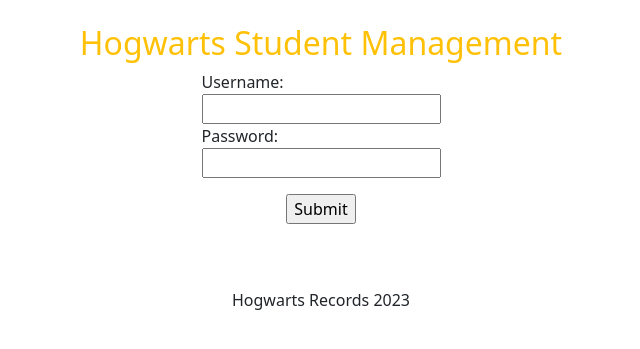
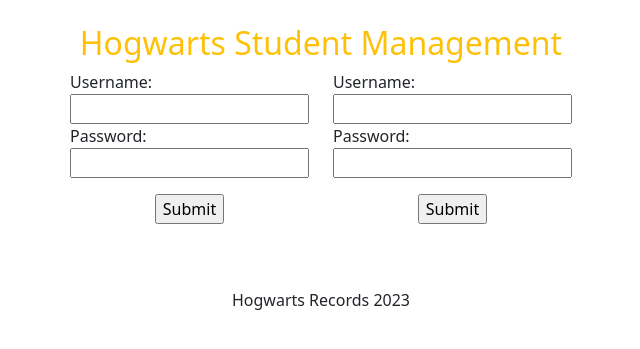
Before and after one commit to n-capeta/student-management, a PHP site: page /student-management/ in a window 1280 px wide. Shown: the part 56-405 px from the top of the page, without its empty margins (319-959 px from the left). Run offline with PHP 8.4, Linux system fonts and the light colour scheme.

Commit message:
Splitting to have a separate sign on for users and for admins

```diff
--- a/index.php
+++ b/index.php
@@ -3,12 +3,29 @@
 
 <h2 class = "text-warning"> Hogwarts Student Management </h2>
 
+<div class = "row">
+    <div class = "col">
         <form>
             <div class = "mb-3">
-        <label for = "uname">Username: </label><br>
-        <input type = "text" id = "uname" name = "uname"><br>
+                <label for = "stuuname">Username: </label><br>
+                <input type = "text" id = "stuuname" name = "stuuname"><br>
                 <label for = "password">Password: </label><br>
-        <input type = "text" id = "password" name = "password"><br>
+                <input type = "text" id = "stupassword" name = "stupassword"><br>
+            </div>
+        <div class = "mb-3">
+        <div class="col-xs-1" align="center">
+            <input type = "submit" name = "submit" value = "Submit">
+        </div>
+        </div>
+        </form>
+    </div>
+    <div class = "col">
+        <form>
+            <div class = "mb-3">
+                <label for = "adminuname">Username: </label><br>
+                <input type = "text" id = "adminuname" name = "adminuname"><br>
+                <label for = "password">Password: </label><br>
+                <input type = "text" id = "adminpassword" name = "adminpassword"><br>
             </div>
         <div class = "mb-3">
         <div class="col-xs-1" align="center">
@@ -17,4 +34,7 @@
         </div>
         </form>
 
+    </div>
+</div>
+
 <?php include 'inc/footer.php'; ?>
```
Lines whose indentation alone changed are shown as unchanged.
